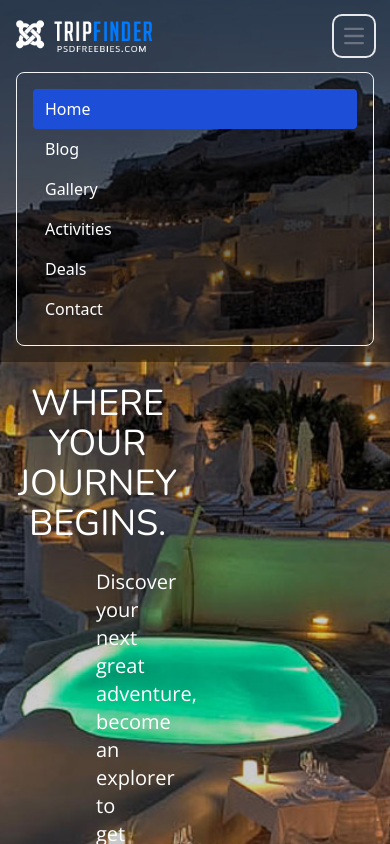
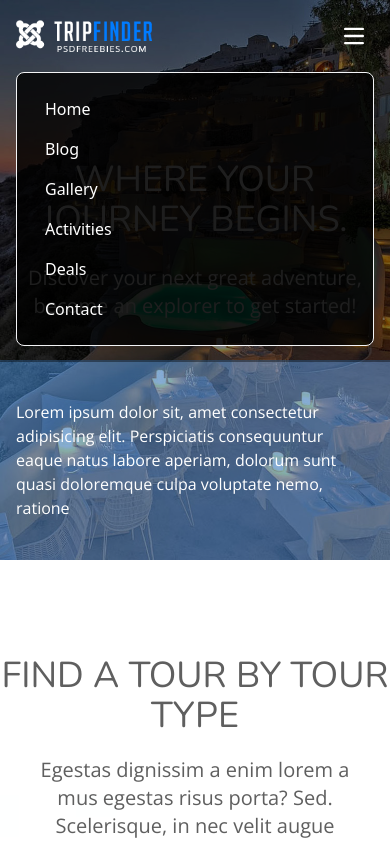
Before and after one commit to shakhawat-coder/flowbite_tour_and_traval, a plain HTML site: page index.html in a window 390 px wide. Both pictures are taken after a click on the button "Open main menu". Shown: the top 844 px of the page. Drawn offline with nearby package versions, Linux system fonts and the light colour scheme.

Commit message:
banner section responsive

```diff
--- a/config.js
+++ b/config.js
@@ -3,6 +3,7 @@ tailwind.config = {
       extend: {
         colors: {
             navbg:'rgba(0,0,0,.4)',
+            phnnavbg:'rgba(0,0,0,.8)',
             bnnercolor:'rgba(67,142,222,.5)',
             graytext:'#5f5f5f'
         },
--- a/index.html
+++ b/index.html
@@ -20,47 +20,47 @@
       <a href="https://flowbite.com/" class="flex items-center">
           <img src="./images/logo.png" class="h-8 mr-3" alt="Flowbite Logo" />
       </a>
-      <button data-collapse-toggle="navbar-default" type="button" class="inline-flex items-center p-2 w-10 h-10 justify-center text-sm text-gray-500 rounded-lg md:hidden hover:bg-gray-100 focus:outline-none focus:ring-2 focus:ring-gray-200 dark:text-gray-400 dark:hover:bg-gray-700 dark:focus:ring-gray-600" aria-controls="navbar-default" aria-expanded="false">
+      <button data-collapse-toggle="navbar-default" type="button" class="inline-flex items-center p-2 w-10 h-10 justify-center text-sm text-gray-500 rounded-lg md:hidden" aria-controls="navbar-default" aria-expanded="false">
           <span class="sr-only">Open main menu</span>
-          <svg class="w-5 h-5" aria-hidden="true" xmlns="http://www.w3.org/2000/svg" fill="none" viewBox="0 0 17 14">
+          <svg class="w-5 h-5 text-white" aria-hidden="true" xmlns="http://www.w3.org/2000/svg" fill="none" viewBox="0 0 17 14">
               <path stroke="currentColor" stroke-linecap="round" stroke-linejoin="round" stroke-width="2" d="M1 1h15M1 7h15M1 13h15"/>
           </svg>
       </button>
       <div class="hidden w-full md:block md:w-auto" id="navbar-default">
-        <ul class="font-medium flex flex-col p-4 md:p-0 mt-4 border border-gray-100 rounded-lg md:flex-row md:space-x-8 md:mt-0 md:border-0 dark:border-gray-700">
+        <ul class="font-medium flex flex-col p-4 md:p-0 mt-4 border border-gray-100 bg-phnnavbg md rounded-lg md:flex-row md:space-x-8 md:mt-0 md:bg-transparent md:border-0 dark:border-gray-700">
           <li>
-            <a href="#" class="block text-white py-2 pl-3 pr-4 text-white bg-blue-700 rounded md:bg-transparent md:text-blue-700 md:p-0 dark:text-white md:dark:text-blue-500" aria-current="page">Home</a>
+            <a href="#" class="block text-white py-2 pl-3 pr-4 text-gray-900 rounded hover:bg-blue-500 md:hover:bg-transparent md:border-0 md:hover:text-blue-700 md:p-0 dark:text-white md:dark:hover:text-blue-500 dark:hover:bg-gray-700 dark:hover:text-white md:dark:hover:bg-transparent">Home</a>
           </li>
           <li>
-            <a href="#" class="block text-white py-2 pl-3 pr-4 text-gray-900 rounded hover:bg-gray-100 md:hover:bg-transparent md:border-0 md:hover:text-blue-700 md:p-0 dark:text-white md:dark:hover:text-blue-500 dark:hover:bg-gray-700 dark:hover:text-white md:dark:hover:bg-transparent">Blog</a>
+            <a href="#" class="block text-white py-2 pl-3 pr-4 text-gray-900 rounded hover:bg-blue-500 md:hover:bg-transparent md:border-0 md:hover:text-blue-700 md:p-0 dark:text-white md:dark:hover:text-blue-500 dark:hover:bg-gray-700 dark:hover:text-white md:dark:hover:bg-transparent">Blog</a>
           </li>
           <li>
-            <a href="#" class="block text-white py-2 pl-3 pr-4 text-gray-900 rounded hover:bg-gray-100 md:hover:bg-transparent md:border-0 md:hover:text-blue-700 md:p-0 dark:text-white md:dark:hover:text-blue-500 dark:hover:bg-gray-700 dark:hover:text-white md:dark:hover:bg-transparent">Gallery</a>
+            <a href="#" class="block text-white py-2 pl-3 pr-4 text-gray-900 rounded hover:bg-blue-500 md:hover:bg-transparent md:border-0 md:hover:text-blue-700 md:p-0 dark:text-white md:dark:hover:text-blue-500 dark:hover:bg-gray-700 dark:hover:text-white md:dark:hover:bg-transparent">Gallery</a>
           </li>
           <li>
-            <a href="#" class="block text-white py-2 pl-3 pr-4 text-gray-900 rounded hover:bg-gray-100 md:hover:bg-transparent md:border-0 md:hover:text-blue-700 md:p-0 dark:text-white md:dark:hover:text-blue-500 dark:hover:bg-gray-700 dark:hover:text-white md:dark:hover:bg-transparent">Activities</a>
+            <a href="#" class="block text-white py-2 pl-3 pr-4 text-gray-900 rounded hover:bg-blue-500 md:hover:bg-transparent md:border-0 md:hover:text-blue-700 md:p-0 dark:text-white md:dark:hover:text-blue-500 dark:hover:bg-gray-700 dark:hover:text-white md:dark:hover:bg-transparent">Activities</a>
           </li>
           <li>
-            <a href="#" class="block text-white py-2 pl-3 pr-4 text-gray-900 rounded hover:bg-gray-100 md:hover:bg-transparent md:border-0 md:hover:text-blue-700 md:p-0 dark:text-white md:dark:hover:text-blue-500 dark:hover:bg-gray-700 dark:hover:text-white md:dark:hover:bg-transparent">Deals</a>
+            <a href="#" class="block text-white py-2 pl-3 pr-4 text-gray-900 rounded hover:bg-blue-500 md:hover:bg-transparent md:border-0 md:hover:text-blue-700 md:p-0 dark:text-white md:dark:hover:text-blue-500 dark:hover:bg-gray-700 dark:hover:text-white md:dark:hover:bg-transparent">Deals</a>
           </li>
           <li>
-            <a href="#" class="block text-white py-2 pl-3 pr-4 text-gray-900 rounded hover:bg-gray-100 md:hover:bg-transparent md:border-0 md:hover:text-blue-700 md:p-0 dark:text-white md:dark:hover:text-blue-500 dark:hover:bg-gray-700 dark:hover:text-white md:dark:hover:bg-transparent">Contact</a>
+            <a href="#" class="block text-white py-2 pl-3 pr-4 text-gray-900 rounded hover:bg-blue-500 md:hover:bg-transparent md:border-0 md:hover:text-blue-700 md:p-0 dark:text-white md:dark:hover:text-blue-500 dark:hover:bg-gray-700 dark:hover:text-white md:dark:hover:bg-transparent">Contact</a>
           </li>
         </ul>
       </div>
     </div>
   </nav>
   <!-- =================Banner section============== -->
-  <section id="banner" class="relative bg-bannerbg  bg-no-repeat bg-cover bg-center py-96">
-    <div class="max-w-container mx-auto">
-      <div class="w-6/12 text-center text-white">
+  <section id="banner" class="relative bg-bannerbg  bg-no-repeat bg-cover bg-center pt-40 pb-60  md:py-72">
+    <div class="max-w-full lg:max-w-container mx-auto">
+      <div class="w-full text-center text-white">
         <h1 class="text-4xl font-nunito uppercase pb-6">Where your Journey begins.</h1>
-        <p class="text-xl font-opensans px-24"> Discover your next great adventure, become an explorer to get started!</p>
+        <p class="text-xl font-opensans px-4 md:px-24"> Discover your next great adventure, become an explorer to get started!</p>
       </div>
     </div>
     <div class="absolute bottom-0 left-0 w-full bg-bnnercolor">
       <div class="max-w-container mx-auto">
-        <div class="w-6/12">
+        <div class="w-full :w-6/12">
           <p class="py-10 px-4 text-white font-opensans">Lorem ipsum dolor sit, amet consectetur adipisicing elit. Perspiciatis consequuntur eaque natus labore aperiam, dolorum sunt quasi doloremque culpa voluptate nemo, ratione </p>
         </div>
       </div>
```
